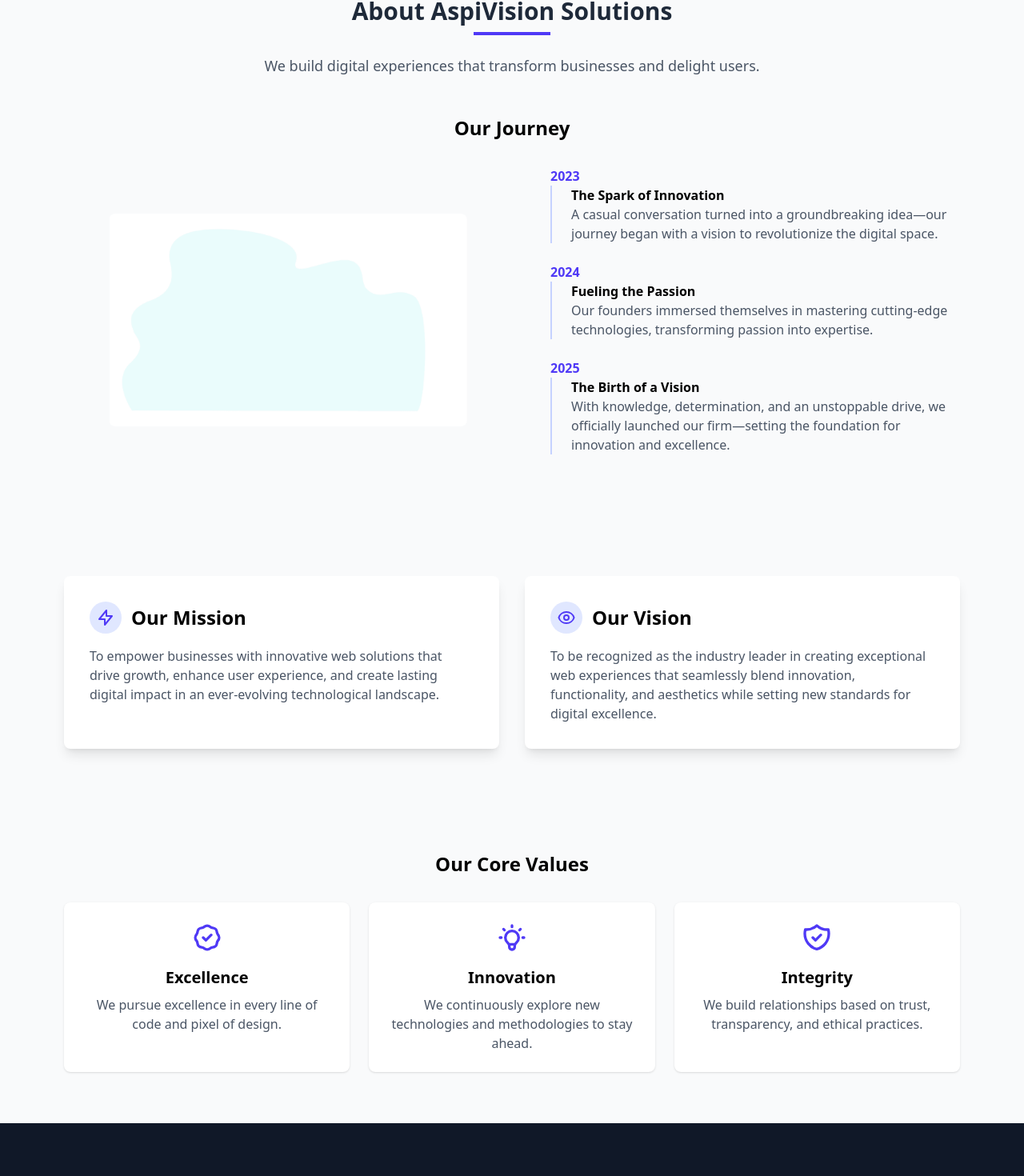
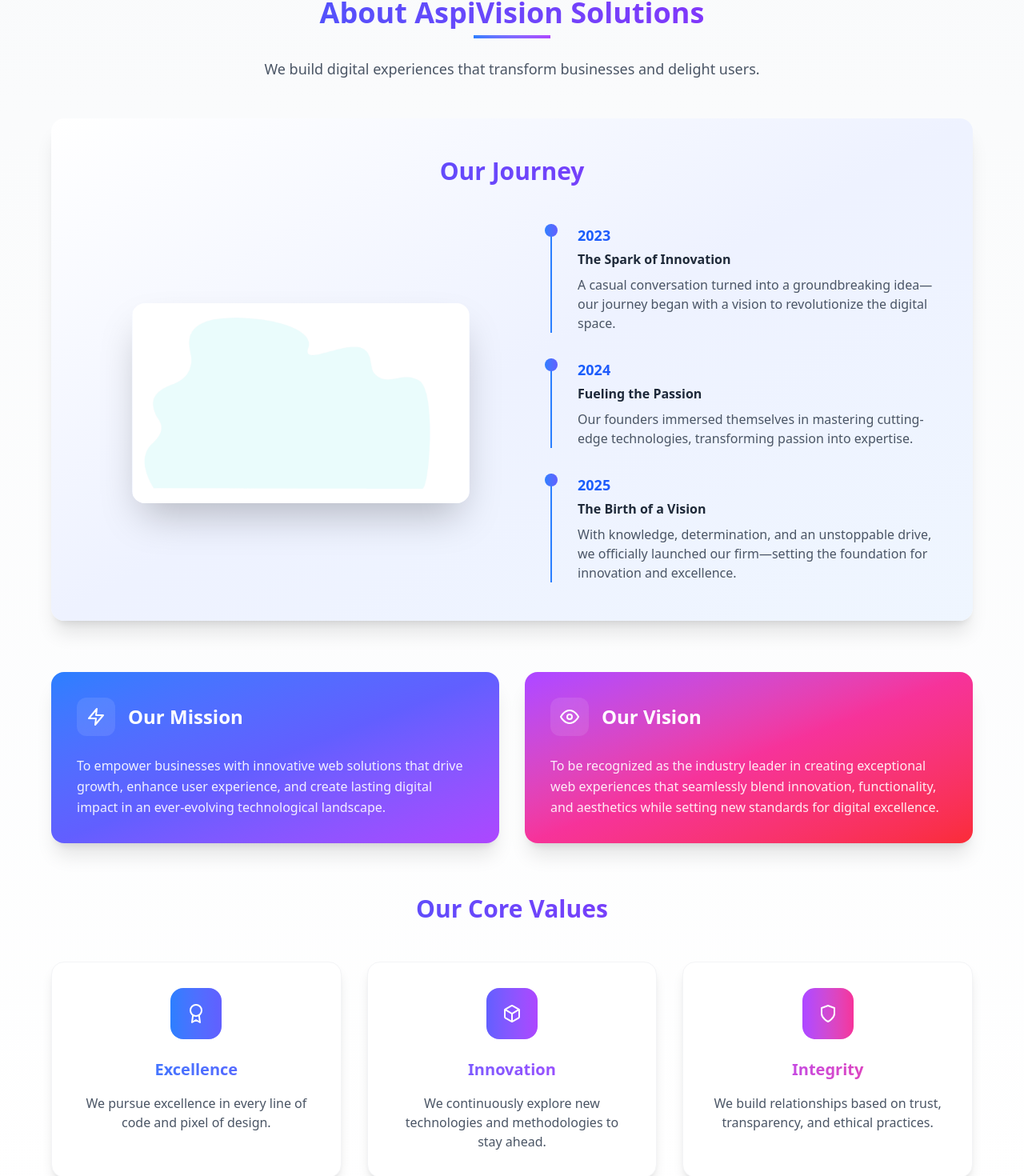
Before and after one commit to aspivisionsolutions/AspiVision, a React (Vite) app: page /about in a window 1280 px wide. Shown: the part 148-1618 px from the top of the page at 80% size. Built offline with nearby package versions, Linux system fonts and the light colour scheme.

Commit message:
major design changes

```diff
--- /dev/null
+++ b/src/components/PageHero.jsx
@@ -0,0 +1,25 @@
+import React from 'react';
+import { motion } from 'framer-motion';
+
+const PageHero = ({ title, description, extraClasses = '' }) => {
+  return (
+    <div className={`relative bg-gradient-to-r from-blue-600 via-indigo-600 to-purple-600 text-white py-32 px-4 ${extraClasses}`}>
+      <div className="absolute inset-0 bg-black opacity-5"></div>
+      <div className="container mx-auto relative z-10">
+        <motion.div
+          initial={{ opacity: 0, y: 20 }}
+          animate={{ opacity: 1, y: 0 }}
+          transition={{ duration: 0.8 }}
+          className="text-center max-w-3xl mx-auto mt-20"
+        >
+          <h1 className="text-4xl md:text-5xl font-bold mb-6">{title}</h1>
+          <p className="text-xl text-gray-100">
+            {description}
+          </p>
+        </motion.div>
+      </div>
+    </div>
+  );
+}
+
+export default PageHero;
--- a/src/pages/AboutUs.jsx
+++ b/src/pages/AboutUs.jsx
@@ -1,157 +1,173 @@
 import React, { useEffect } from 'react';
-import Journey from '../assets/journey.gif'
+import Journey from '../assets/journey.gif';
+import { motion } from 'framer-motion';
+import * as Fi from 'react-icons/fi';
 
 const AboutSection = () => {
   useEffect(() => {
     window.scrollTo(0, 0);
   }, []);
+
   return (
-    <section id="about" className="py-16 bg-gray-50 px-16">
-      <div className="container mx-auto px-4 mt-20">
-        <div className="text-center mb-12">
-          <h2 className="text-3xl font-bold text-gray-800 mb-2">About AspiVision Solutions</h2>
-          <div className="w-24 h-1 bg-indigo-600 mx-auto mb-6"></div>
+    <section id="about" className="py-16 bg-gradient-to-b from-gray-50 to-white px-4 md:px-16">
+      <div className="container mx-auto mt-20">
+        <motion.div
+          initial={{ opacity: 0, y: 20 }}
+          animate={{ opacity: 1, y: 0 }}
+          transition={{ duration: 0.6 }}
+          className="text-center mb-12"
+        >
+          <h2 className="text-4xl font-bold text-transparent bg-clip-text bg-gradient-to-r from-blue-600 to-purple-600 mb-2">
+            About AspiVision Solutions
+          </h2>
+          <div className="w-24 h-1 bg-gradient-to-r from-blue-500 to-purple-500 mx-auto mb-6"></div>
           <p className="text-lg text-gray-600 max-w-3xl mx-auto">
             We build digital experiences that transform businesses and delight users.
           </p>
-        </div>
+        </motion.div>
 
         {/* Company Story */}
-        <div className="mb-16">
-          <h3 className="text-2xl font-semibold text-center mb-8">Our Journey</h3>
+        <motion.div
+          initial={{ opacity: 0 }}
+          animate={{ opacity: 1 }}
+          transition={{ duration: 0.8, delay: 0.2 }}
+          className="bg-gradient-to-br from-white via-indigo-50 to-blue-50 rounded-2xl shadow-xl p-8 md:p-12 mb-16"
+        >
+          <h3 className="text-3xl font-bold text-transparent bg-clip-text bg-gradient-to-r from-blue-600 to-purple-600 text-center mb-12">Our Journey</h3>
           <div className="flex flex-wrap items-center">
             <div className="w-full lg:w-1/2 mb-8 lg:mb-0">
-              <img src={Journey} alt="Company journey" className="w-[80%] rounded-lg  mx-auto" />
+              <motion.img
+                whileHover={{ scale: 1.05 }}
+                transition={{ duration: 0.3 }}
+                src={Journey}
+                alt="Company journey"
+                className="w-[80%] rounded-2xl shadow-2xl mx-auto transform hover:shadow-3xl transition-all duration-300"
+              />
             </div>
             <div className="w-full lg:w-1/2 lg:pl-12">
-  <div className="timeline">
-    <div className="timeline-item mb-6">
-      <div className="font-bold text-indigo-600">2023</div>
-      <div className="pl-6 border-l-2 border-indigo-200">
-        <h4 className="font-semibold">The Spark of Innovation</h4>
-        <p className="text-gray-600">
-          A casual conversation turned into a groundbreaking idea—our journey began with a vision to revolutionize the digital space.
-        </p>
-      </div>
-    </div>
-
-    <div className="timeline-item mb-6">
-      <div className="font-bold text-indigo-600">2024</div>
-      <div className="pl-6 border-l-2 border-indigo-200">
-        <h4 className="font-semibold">Fueling the Passion</h4>
-        <p className="text-gray-600">
-          Our founders immersed themselves in mastering cutting-edge technologies, transforming passion into expertise.
-        </p>
-      </div>
-    </div>
-
-    <div className="timeline-item mb-6">
-      <div className="font-bold text-indigo-600">2025</div>
-      <div className="pl-6 border-l-2 border-indigo-200">
-        <h4 className="font-semibold">The Birth of a Vision</h4>
-        <p className="text-gray-600">
-          With knowledge, determination, and an unstoppable drive, we officially launched our firm—setting the foundation for innovation and excellence.
-        </p>
+              <div className="space-y-8">
+                {[
+                  {
+                    year: "2023",
+                    title: "The Spark of Innovation",
+                    description: "A casual conversation turned into a groundbreaking idea—our journey began with a vision to revolutionize the digital space."
+                  },
+                  {
+                    year: "2024",
+                    title: "Fueling the Passion",
+                    description: "Our founders immersed themselves in mastering cutting-edge technologies, transforming passion into expertise."
+                  },
+                  {
+                    year: "2025",
+                    title: "The Birth of a Vision",
+                    description: "With knowledge, determination, and an unstoppable drive, we officially launched our firm—setting the foundation for innovation and excellence."
+                  }
+                ].map((item, index) => (
+                  <motion.div
+                    key={index}
+                    initial={{ opacity: 0, x: -20 }}
+                    animate={{ opacity: 1, x: 0 }}
+                    transition={{ duration: 0.5, delay: index * 0.2 }}
+                    className="relative pl-8 border-l-2 border-blue-500"
+                  >
+                    <div className="absolute left-[-9px] top-0 w-4 h-4 bg-gradient-to-r from-blue-500 to-indigo-500 rounded-full"></div>
+                    <div className="font-bold text-transparent bg-clip-text bg-gradient-to-r from-blue-600 to-indigo-600 text-lg mb-1">{item.year}</div>
+                    <h4 className="font-bold text-gray-800 mb-2">{item.title}</h4>
+                    <p className="text-gray-600">{item.description}</p>
+                  </motion.div>
+                ))}
               </div>
             </div>
           </div>
+        </motion.div>
 
+        {/* Mission & Vision Cards */}
+        <div className="grid grid-cols-1 md:grid-cols-2 gap-8 mb-16">
+          {/* Mission Card */}
+          <motion.div
+            initial={{ opacity: 0, x: -20 }}
+            animate={{ opacity: 1, x: 0 }}
+            transition={{ duration: 0.6, delay: 0.2 }}
+            className="bg-gradient-to-br from-blue-500 via-indigo-500 to-purple-500 rounded-2xl shadow-xl p-8 text-white transform hover:-translate-y-1 transition-all duration-300"
+          >
+            <div className="flex items-center mb-6">
+              <div className="w-12 h-12 rounded-xl bg-white/10 backdrop-blur-sm flex items-center justify-center mr-4">
+                <Fi.FiZap className="w-6 h-6 text-white" />
               </div>
+              <h3 className="text-2xl font-bold">Our Mission</h3>
             </div>
+            <p className="text-white/90 leading-relaxed">
+              To empower businesses with innovative web solutions that drive growth, enhance user experience, and create lasting digital impact in an ever-evolving technological landscape.
+            </p>
+          </motion.div>
+
+          {/* Vision Card */}
+          <motion.div
+            initial={{ opacity: 0, x: 20 }}
+            animate={{ opacity: 1, x: 0 }}
+            transition={{ duration: 0.6, delay: 0.3 }}
+            className="bg-gradient-to-br from-purple-500 via-pink-500 to-red-500 rounded-2xl shadow-xl p-8 text-white transform hover:-translate-y-1 transition-all duration-300"
+          >
+            <div className="flex items-center mb-6">
+              <div className="w-12 h-12 rounded-xl bg-white/10 backdrop-blur-sm flex items-center justify-center mr-4">
+                <Fi.FiEye className="w-6 h-6 text-white" />
+              </div>
+              <h3 className="text-2xl font-bold">Our Vision</h3>
+            </div>
+            <p className="text-white/90 leading-relaxed">
+              To be recognized as the industry leader in creating exceptional web experiences that seamlessly blend innovation, functionality, and aesthetics while setting new standards for digital excellence.
+            </p>
+          </motion.div>
         </div>
 
-        {/* Team Section
-        <div className="mb-16">
-          <h3 className="text-2xl font-semibold text-center mb-8">Meet Our Team</h3>
-          <div className="grid grid-cols-1 md:grid-cols-2 lg:grid-cols-4 gap-8">
+        {/* Core Values */}
+        <motion.div
+          initial={{ opacity: 0, y: 20 }}
+          animate={{ opacity: 1, y: 0 }}
+          transition={{ duration: 0.6, delay: 0.4 }}
+        >
+          <h3 className="text-3xl font-bold text-center mb-12 text-transparent bg-clip-text bg-gradient-to-r from-blue-600 to-purple-600">
+            Our Core Values
+          </h3>
+          <div className="grid grid-cols-1 md:grid-cols-3 gap-8">
             {[
-              {name: "Sarah Johnson", role: "Founder & CEO", image: "/api/placeholder/300/300"},
-              {name: "Michael Chen", role: "Lead Developer", image: "/api/placeholder/300/300"},
-              {name: "Aisha Patel", role: "UX/UI Director", image: "/api/placeholder/300/300"},
-              {name: "David Rodriguez", role: "Project Manager", image: "/api/placeholder/300/300"}
-            ].map((member, index) => (
-              <div key={index} className="bg-white rounded-lg shadow p-6 text-center transition-transform hover:scale-105">
-                <div className="w-32 h-32 mx-auto mb-4 overflow-hidden rounded-full">
-                  <img src={member.image} alt={member.name} className="w-full h-full object-cover" />
+              {
+                title: "Excellence",
+                description: "We pursue excellence in every line of code and pixel of design.",
+                icon: <Fi.FiAward className="w-6 h-6" />,
+                gradient: "from-blue-500 to-indigo-500"
+              },
+              {
+                title: "Innovation",
+                description: "We continuously explore new technologies and methodologies to stay ahead.",
+                icon: <Fi.FiBox className="w-6 h-6" />,
+                gradient: "from-indigo-500 to-purple-500"
+              },
+              {
+                title: "Integrity",
+                description: "We build relationships based on trust, transparency, and ethical practices.",
+                icon: <Fi.FiShield className="w-6 h-6" />,
+                gradient: "from-purple-500 to-pink-500"
+              }
+            ].map((value, index) => (
+              <motion.div
+                key={index}
+                initial={{ opacity: 0, y: 20 }}
+                animate={{ opacity: 1, y: 0 }}
+                transition={{ duration: 0.5, delay: 0.5 + index * 0.1 }}
+                className="bg-white rounded-2xl shadow-lg p-8 hover:shadow-xl transition-all duration-300 transform hover:-translate-y-1 border border-gray-100"
+              >
+                <div className={`bg-gradient-to-r ${value.gradient} w-16 h-16 rounded-2xl flex items-center justify-center mx-auto mb-6 text-white`}>
+                  {value.icon}
                 </div>
-                <h4 className="text-xl font-semibold">{member.name}</h4>
-                <p className="text-indigo-600">{member.role}</p>
-                <div className="flex justify-center mt-4 space-x-3">
-                  <a href="#" className="text-gray-500 hover:text-indigo-600">
-                    <svg className="w-5 h-5" fill="currentColor" viewBox="0 0 24 24" aria-hidden="true">
-                      <path d="M8.29 20.251c7.547 0 11.675-6.253 11.675-11.675 0-.178 0-.355-.012-.53A8.348 8.348 0 0022 5.92a8.19 8.19 0 01-2.357.646 4.118 4.118 0 001.804-2.27 8.224 8.224 0 01-2.605.996 4.107 4.107 0 00-6.993 3.743 11.65 11.65 0 01-8.457-4.287 4.106 4.106 0 001.27 5.477A4.072 4.072 0 012.8 9.713v.052a4.105 4.105 0 003.292 4.022 4.095 4.095 0 01-1.853.07 4.108 4.108 0 003.834 2.85A8.233 8.233 0 012 18.407a11.616 11.616 0 006.29 1.84" />
-                    </svg>
-                  </a>
-                  <a href="#" className="text-gray-500 hover:text-indigo-600">
-                    <svg className="w-5 h-5" fill="currentColor" viewBox="0 0 24 24" aria-hidden="true">
-                      <path fillRule="evenodd" d="M12 2C6.477 2 2 6.484 2 12.017c0 4.425 2.865 8.18 6.839 9.504.5.092.682-.217.682-.483 0-.237-.008-.868-.013-1.703-2.782.605-3.369-1.343-3.369-1.343-.454-1.158-1.11-1.466-1.11-1.466-.908-.62.069-.608.069-.608 1.003.07 1.531 1.032 1.531 1.032.892 1.53 2.341 1.088 2.91.832.092-.647.35-1.088.636-1.338-2.22-.253-4.555-1.113-4.555-4.951 0-1.093.39-1.988 1.029-2.688-.103-.253-.446-1.272.098-2.65 0 0 .84-.27 2.75 1.026A9.564 9.564 0 0112 6.844c.85.004 1.705.115 2.504.337 1.909-1.296 2.747-1.027 2.747-1.027.546 1.379.202 2.398.1 2.651.64.7 1.028 1.595 1.028 2.688 0 3.848-2.339 4.695-4.566 4.943.359.309.678.92.678 1.855 0 1.338-.012 2.419-.012 2.747 0 .268.18.58.688.482A10.019 10.019 0 0022 12.017C22 6.484 17.522 2 12 2z" clipRule="evenodd" />
-                    </svg>
-                  </a>
-                  <a href="#" className="text-gray-500 hover:text-indigo-600">
-                    <svg className="w-5 h-5" fill="currentColor" viewBox="0 0 24 24" aria-hidden="true">
-                      <path fillRule="evenodd" d="M12 2C6.48 2 2 6.48 2 12s4.48 10 10 10c5.51 0 10-4.48 10-10S17.51 2 12 2zm6.605 4.61a8.502 8.502 0 011.93 5.314c-.281-.054-3.101-.629-5.943-.271-.065-.141-.12-.293-.184-.445a25.416 25.416 0 00-.564-1.236c3.145-1.28 4.577-3.124 4.761-3.362zM12 3.475c2.17 0 4.154.813 5.662 2.148-.152.216-1.443 1.941-4.48 3.08-1.399-2.57-2.95-4.675-3.189-5A8.687 8.687 0 0112 3.475zm-3.633.803a53.896 53.896 0 013.167 4.935c-3.992 1.063-7.517 1.04-7.896 1.04a8.581 8.581 0 014.729-5.975zM3.453 12.01v-.26c.37.01 4.512.065 8.775-1.215.25.477.477.965.694 1.453-.109.033-.228.065-.336.098-4.404 1.42-6.747 5.303-6.942 5.629a8.522 8.522 0 01-2.19-5.705zM12 20.547a8.482 8.482 0 01-5.239-1.8c.152-.315 1.888-3.656 6.703-5.337.022-.01.033-.01.054-.022a35.318 35.318 0 011.823 6.475 8.4 8.4 0 01-3.341.684zm4.761-1.465c-.086-.52-.542-3.015-1.659-6.084 2.679-.423 5.022.271 5.314.369a8.468 8.468 0 01-3.655 5.715z" clipRule="evenodd" />
-                    </svg>
-                  </a>
-                </div>
-              </div>
+                <h4 className={`text-xl font-bold mb-4 text-center text-transparent bg-clip-text bg-gradient-to-r ${value.gradient}`}>
+                  {value.title}
+                </h4>
+                <p className="text-gray-600 text-center">{value.description}</p>
+              </motion.div>
             ))}
           </div>
-        </div> */}
-
-        {/* Mission & Vision */}
-        <div className="grid grid-cols-1 md:grid-cols-2 gap-8 my-32">
-          {/* Mission Card */}
-          <div className="bg-white rounded-lg shadow-lg p-8">
-            <h3 className="text-2xl font-semibold mb-4 flex items-center">
-              <span className="w-10 h-10 rounded-full bg-indigo-100 flex items-center justify-center mr-3">
-                <svg className="w-6 h-6 text-indigo-600" fill="none" stroke="currentColor" viewBox="0 0 24 24" xmlns="http://www.w3.org/2000/svg">
-                  <path strokeLinecap="round" strokeLinejoin="round" strokeWidth={2} d="M13 10V3L4 14h7v7l9-11h-7z" />
-                </svg>
-              </span>
-              Our Mission
-            </h3>
-            <p className="text-gray-600">
-              To empower businesses with innovative web solutions that drive growth, enhance user experience, and create lasting digital impact in an ever-evolving technological landscape.
-            </p>
-          </div>
-
-          {/* Vision Card */}
-          <div className="bg-white rounded-lg shadow-lg p-8">
-            <h3 className="text-2xl font-semibold mb-4 flex items-center">
-              <span className="w-10 h-10 rounded-full bg-indigo-100 flex items-center justify-center mr-3">
-                <svg className="w-6 h-6 text-indigo-600" fill="none" stroke="currentColor" viewBox="0 0 24 24" xmlns="http://www.w3.org/2000/svg">
-                  <path strokeLinecap="round" strokeLinejoin="round" strokeWidth={2} d="M15 12a3 3 0 11-6 0 3 3 0 016 0z" />
-                  <path strokeLinecap="round" strokeLinejoin="round" strokeWidth={2} d="M2.458 12C3.732 7.943 7.523 5 12 5c4.478 0 8.268 2.943 9.542 7-1.274 4.057-5.064 7-9.542 7-4.477 0-8.268-2.943-9.542-7z" />
-                </svg>
-              </span>
-              Our Vision
-            </h3>
-            <p className="text-gray-600">
-              To be recognized as the industry leader in creating exceptional web experiences that seamlessly blend innovation, functionality, and aesthetics while setting new standards for digital excellence.
-            </p>
-          </div>
-        </div>
-
-
-        {/* Values */}
-        <div>
-          <h3 className="text-2xl font-semibold text-center mb-8">Our Core Values</h3>
-          <div className="grid grid-cols-1 md:grid-cols-3 gap-6">
-            {[
-              { title: "Excellence", description: "We pursue excellence in every line of code and pixel of design.", icon: <svg className="w-10 h-10 text-indigo-600" fill="none" stroke="currentColor" viewBox="0 0 24 24" xmlns="http://www.w3.org/2000/svg"><path strokeLinecap="round" strokeLinejoin="round" strokeWidth={2} d="M9 12l2 2 4-4M7.835 4.697a3.42 3.42 0 001.946-.806 3.42 3.42 0 014.438 0 3.42 3.42 0 001.946.806 3.42 3.42 0 013.138 3.138 3.42 3.42 0 00.806 1.946 3.42 3.42 0 010 4.438 3.42 3.42 0 00-.806 1.946 3.42 3.42 0 01-3.138 3.138 3.42 3.42 0 00-1.946.806 3.42 3.42 0 01-4.438 0 3.42 3.42 0 00-1.946-.806 3.42 3.42 0 01-3.138-3.138 3.42 3.42 0 00-.806-1.946 3.42 3.42 0 010-4.438 3.42 3.42 0 00.806-1.946 3.42 3.42 0 013.138-3.138z" /></svg> },
-              { title: "Innovation", description: "We continuously explore new technologies and methodologies to stay ahead.", icon: <svg className="w-10 h-10 text-indigo-600" fill="none" stroke="currentColor" viewBox="0 0 24 24" xmlns="http://www.w3.org/2000/svg"><path strokeLinecap="round" strokeLinejoin="round" strokeWidth={2} d="M9.663 17h4.673M12 3v1m6.364 1.636l-.707.707M21 12h-1M4 12H3m3.343-5.657l-.707-.707m2.828 9.9a5 5 0 117.072 0l-.548.547A3.374 3.374 0 0014 18.469V19a2 2 0 11-4 0v-.531c0-.895-.356-1.754-.988-2.386l-.548-.547z" /></svg> },
-              { title: "Integrity", description: "We build relationships based on trust, transparency, and ethical practices.", icon: <svg className="w-10 h-10 text-indigo-600" fill="none" stroke="currentColor" viewBox="0 0 24 24" xmlns="http://www.w3.org/2000/svg"><path strokeLinecap="round" strokeLinejoin="round" strokeWidth={2} d="M9 12l2 2 4-4m5.618-4.016A11.955 11.955 0 0112 2.944a11.955 11.955 0 01-8.618 3.04A12.02 12.02 0 003 9c0 5.591 3.824 10.29 9 11.622 5.176-1.332 9-6.03 9-11.622 0-1.042-.133-2.052-.382-3.016z" /></svg> }
-            ].map((value, index) => (
-              <div key={index} className="bg-white rounded-lg shadow p-6 text-center transition-all hover:shadow-lg">
-                <div className="mb-4 flex justify-center">
-                  {value.icon}
-                </div>
-                <h4 className="text-xl font-semibold mb-2">{value.title}</h4>
-                <p className="text-gray-600">{value.description}</p>
-              </div>
-            ))}
-          </div>
-        </div>
+        </motion.div>
       </div>
     </section>
   );
--- a/src/pages/PortfolioPage.jsx
+++ b/src/pages/PortfolioPage.jsx
@@ -1,4 +1,5 @@
 import React, { useState, useEffect } from 'react';
+import { motion } from 'framer-motion';
 import ProjectCard from '../components/ProjectCard';
 import dopahiya from "../assets/dopahiya.png";
 import Ecommerce from '../assets/ecommerce.png';
@@ -61,12 +62,19 @@ const PortfolioPage = () => {
   return (
     <div className="bg-gray-50 min-h-screen">
       <div className="max-w-7xl mx-auto px-4 sm:px-6 lg:px-8 py-16">
-        <div className="text-center mb-12 mt-20">
-          <h1 className="text-4xl font-bold text-gray-900">Our Portfolio</h1>
-          <p className="mt-4 text-xl text-gray-600 max-w-3xl mx-auto">
-            Explore our diverse range of projects across various industries and solutions.
+      <motion.div
+          initial={{ opacity: 0, y: 20 }}
+          animate={{ opacity: 1, y: 0 }}
+          transition={{ duration: 0.6 }}
+          className="text-center max-w-4xl mx-auto mt-20 mb-16"
+        >
+          <h2 className="text-3xl md:text-4xl font-bold text-transparent bg-clip-text bg-gradient-to-r from-blue-600 to-purple-600 mb-6">
+            Our Latest Projects
+          </h2>
+          <p className="text-gray-600 text-lg">
+            Discover how we've helped businesses transform their digital presence and achieve their goals through innovative solutions and cutting-edge technology.
           </p>
-        </div>
+        </motion.div>
 
         {/* Category Filter */}
         <div className="flex flex-wrap justify-center gap-4 mb-12">
```
Also changed, not shown: src/pages/Services.jsx (+57 -3 lines). Lines whose indentation alone changed are shown as unchanged.
